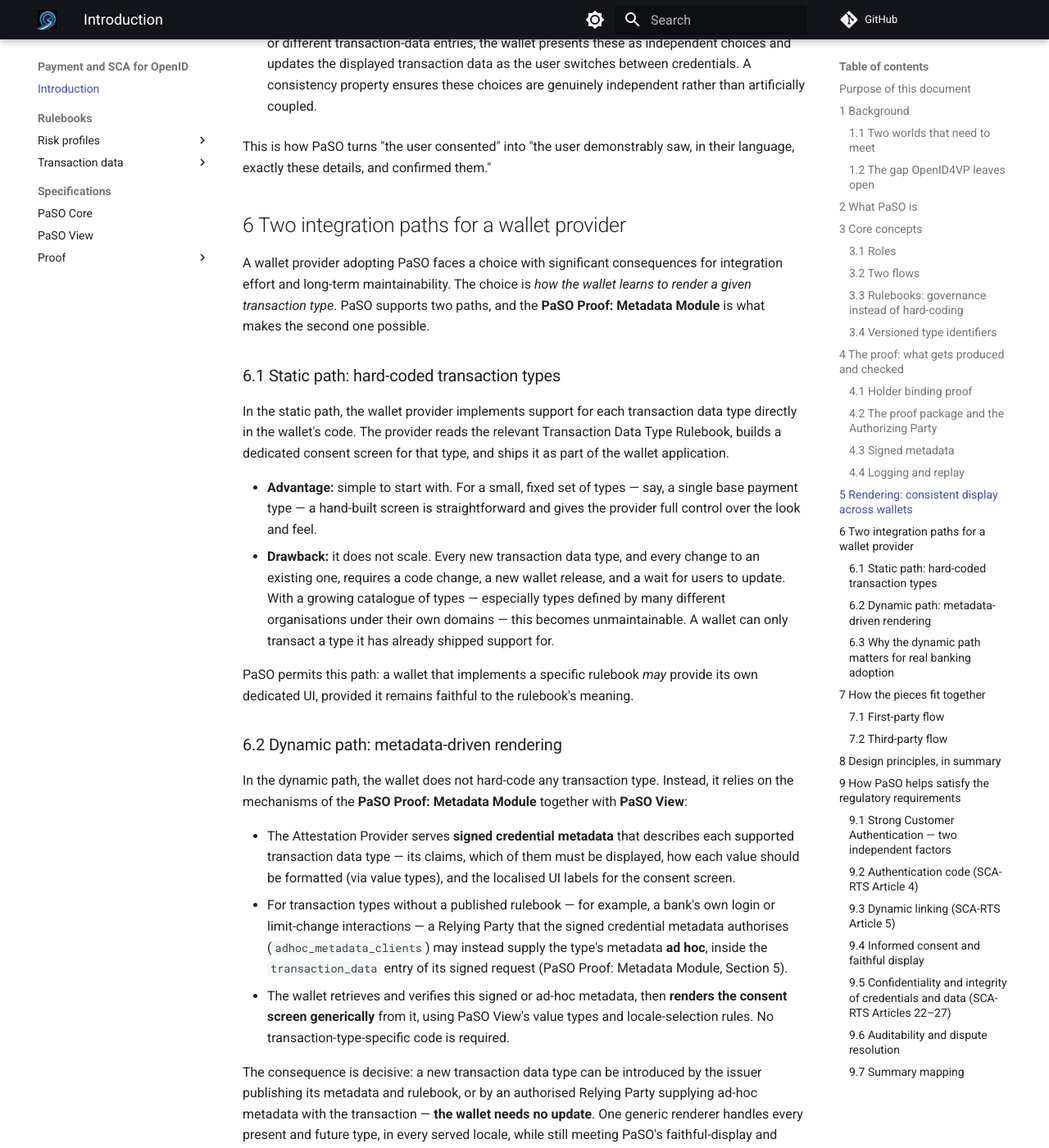
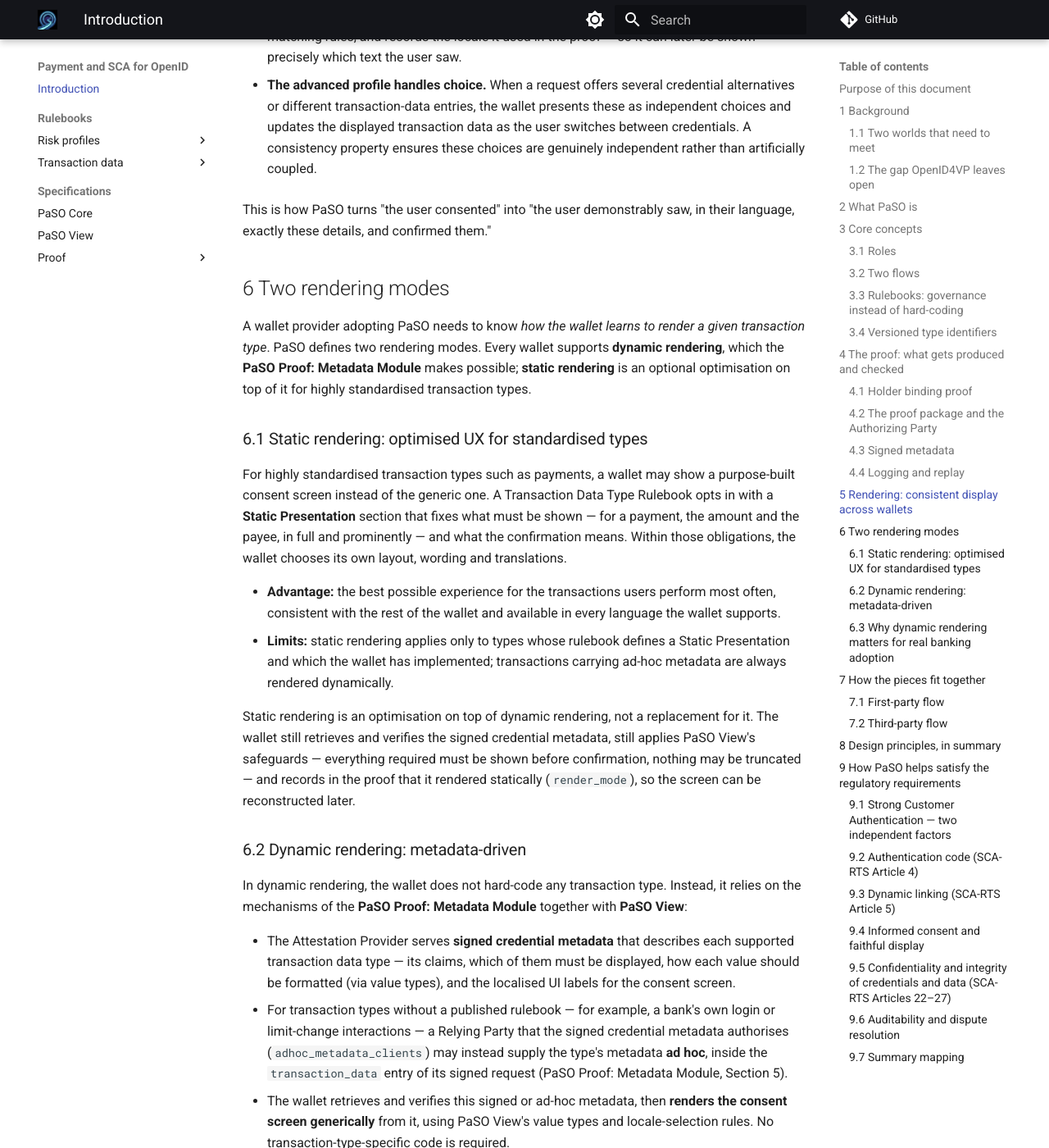
Before and after one commit to APTITUDE-Consortium/payments-and-sca-for-openid, an MkDocs documentation site: the page built from docs/index.md, in a window 1280 px wide and 1400 px high, scrolled down 6252 px. Shown: the whole window at 82% size. Built offline with MkDocs 1.6.1 and Material for MkDocs 9.7.7, drawn with Linux system fonts in a browser that asks for light colours; comment, search, counter and statistics services are not loaded; the version menu is left out; some of the changed text lies outside the part shown.

Commit message:
docs: present static and dynamic rendering modes in the overview

```diff
--- a/docs/index.md
+++ b/docs/index.md
@@ -102,7 +102,7 @@ When a wallet presents a PaSO credential together with transaction data, it prod
 - a hash of the exact transaction data the user consented to;
 - an integrity value over the signed request the wallet received;
 - an integrity value over the signed credential metadata used to display the transaction (when applicable);
-- the locale that was actually shown to the user, and the wallet's version.
+- the locale that was actually shown to the user, whether the transaction was rendered statically or dynamically, and the wallet's version.
 
 These claims are carried in the format-appropriate structure — a Key Binding JWT for SD-JWT-VC credentials, or device-signed data elements for mdoc credentials.
 
@@ -128,7 +128,7 @@ Informed consent depends entirely on what the user actually sees. PaSO View defi
 
 The central ideas are:
 
-- **Generic, metadata-driven rendering.** Each displayable claim carries a value type (for example, a currency amount, a date, an image, a frequency code, or a URL). The wallet knows how to render each value type. A wallet may provide a dedicated UI for a type it specifically implements, but it must always be able to fall back to the generic renderer.
+- **Generic, metadata-driven rendering.** Each displayable claim carries a value type (for example, a currency amount, a date, an image, a frequency code, or a URL). The wallet knows how to render each value type. Every wallet must be able to render any type this way. For highly standardised types whose rulebook allows it, such as payments, a wallet may instead use **static rendering** — its own purpose-built screen within the rulebook's obligations — as an optional optimisation (see Section 6).
 
 - **Display is mandatory and faithful.** Everything designated for display must be shown before the user can confirm. Parties may not use labels or hints to obscure information relevant to consent. Security hints, when provided, must be shown exactly.
 
@@ -138,22 +138,22 @@ The central ideas are:
 
 This is how PaSO turns "the user consented" into "the user demonstrably saw, in their language, exactly these details, and confirmed them."
 
-## 6 Two integration paths for a wallet provider
+## 6 Two rendering modes
 
-A wallet provider adopting PaSO faces a choice with significant consequences for integration effort and long-term maintainability. The choice is *how the wallet learns to render a given transaction type*. PaSO supports two paths, and the **PaSO Proof: Metadata Module** is what makes the second one possible.
+A wallet provider adopting PaSO needs to know *how the wallet learns to render a given transaction type*. PaSO defines two rendering modes. Every wallet supports **dynamic rendering**, which the **PaSO Proof: Metadata Module** makes possible; **static rendering** is an optional optimisation on top of it for highly standardised transaction types.
 
-### 6.1 Static path: hard-coded transaction types
+### 6.1 Static rendering: optimised UX for standardised types
 
-In the static path, the wallet provider implements support for each transaction data type directly in the wallet's code. The provider reads the relevant Transaction Data Type Rulebook, builds a dedicated consent screen for that type, and ships it as part of the wallet application.
+For highly standardised transaction types such as payments, a wallet may show a purpose-built consent screen instead of the generic one. A Transaction Data Type Rulebook opts in with a **Static Presentation** section that fixes what must be shown — for a payment, the amount and the payee, in full and prominently — and what the confirmation means. Within those obligations, the wallet chooses its own layout, wording and translations.
 
-- **Advantage:** simple to start with. For a small, fixed set of types — say, a single base payment type — a hand-built screen is straightforward and gives the provider full control over the look and feel.
-- **Drawback:** it does not scale. Every new transaction data type, and every change to an existing one, requires a code change, a new wallet release, and a wait for users to update. With a growing catalogue of types — especially types defined by many different organisations under their own domains — this becomes unmaintainable. A wallet can only transact a type it has already shipped support for.
+- **Advantage:** the best possible experience for the transactions users perform most often, consistent with the rest of the wallet and available in every language the wallet supports.
+- **Limits:** static rendering applies only to types whose rulebook defines a Static Presentation and which the wallet has implemented; transactions carrying ad-hoc metadata are always rendered dynamically.
 
-PaSO permits this path: a wallet that implements a specific rulebook *may* provide its own dedicated UI, provided it remains faithful to the rulebook's meaning.
+Static rendering is an optimisation on top of dynamic rendering, not a replacement for it. The wallet still retrieves and verifies the signed credential metadata, still applies PaSO View's safeguards — everything required must be shown before confirmation, nothing may be truncated — and records in the proof that it rendered statically (`render_mode`), so the screen can be reconstructed later.
 
-### 6.2 Dynamic path: metadata-driven rendering
+### 6.2 Dynamic rendering: metadata-driven
 
-In the dynamic path, the wallet does not hard-code any transaction type. Instead, it relies on the mechanisms of the **PaSO Proof: Metadata Module** together with **PaSO View**:
+In dynamic rendering, the wallet does not hard-code any transaction type. Instead, it relies on the mechanisms of the **PaSO Proof: Metadata Module** together with **PaSO View**:
 
 - The Attestation Provider serves **signed credential metadata** that describes each supported transaction data type — its claims, which of them must be displayed, how each value should be formatted (via value types), and the localised UI labels for the consent screen.
 - For transaction types without a published rulebook — for example, a bank's own login or limit-change interactions — a Relying Party that the signed credential metadata authorises (`adhoc_metadata_clients`) may instead supply the type's metadata **ad hoc**, inside the `transaction_data` entry of its signed request (PaSO Proof: Metadata Module, Section 5).
@@ -161,11 +161,11 @@ In the dynamic path, the wallet does not hard-code any transaction type. Instead
 
 The consequence is decisive: a new transaction data type can be introduced by the issuer publishing its metadata and rulebook, or by an authorised Relying Party supplying ad-hoc metadata with the transaction — **the wallet needs no update**. One generic renderer handles every present and future type, in every served locale, while still meeting PaSO's faithful-display and dynamic-linking guarantees. The signed nature of the metadata is what makes this safe: the wallet is not rendering arbitrary issuer-supplied UI, but verified, integrity-protected descriptions bound to the credential and its issuer, which also become part of the evidence (via the `metadata_integrity` value in the proof). Ad-hoc metadata is equally constrained: only Relying Parties named in the issuer's signed metadata may supply it, and it is bound to the signed request it arrives in.
 
-This is why the Metadata Module is central rather than peripheral. It converts rendering from a per-type engineering task into a one-time capability.
+This is why the Metadata Module is central rather than peripheral, and why dynamic rendering is mandatory for every wallet: a wallet limited to the types it has built static screens for could only transact what it has already shipped. Dynamic rendering converts rendering from a per-type engineering task into a one-time capability.
 
-### 6.3 Why the dynamic path matters for real banking adoption
+### 6.3 Why dynamic rendering matters for real banking adoption
 
-The dynamic path is not merely a convenience. It is effectively a precondition for using a wallet as a general authentication mechanism in existing banking applications.
+Dynamic rendering is not merely a convenience. It is effectively a precondition for using a wallet as a general authentication mechanism in existing banking applications.
 
 The reason lies in how modern banking apps already work. Today, banks routinely show transaction-specific consent dialogs — and perform dynamic linking — for far more than payments. Regulation (PSD2) mandates SCA with dynamic linking for payment transactions, but it is common market practice for banks to apply the same transaction-bound consent pattern to a range of **non-payment** interactions as well, for example:
 
@@ -176,9 +176,9 @@ The reason lies in how modern banking apps already work. Today, banks routinely
 
 None of these is required by PSD2 to use dynamic linking, yet banks do it because it is good security practice and users expect it. Each such interaction has its own consent screen with its own fields and wording.
 
-If a wallet is to serve as the authentication mechanism for these interactions — as an alternative to a bank's existing in-app SCA — it must be able to display the right consent screen for *each* of them. Under the static path, every one of these interaction types, across every bank that wants to use the wallet, would require the wallet provider to ship and maintain bespoke UI. That does not scale to the diversity of banks and interaction types in the market, and it puts the wallet provider in the impractical position of having to release an update whenever any bank introduces or changes an interaction.
+If a wallet is to serve as the authentication mechanism for these interactions — as an alternative to a bank's existing in-app SCA — it must be able to display the right consent screen for *each* of them. With static rendering alone, every one of these interaction types, across every bank that wants to use the wallet, would require the wallet provider to ship and maintain bespoke UI. That does not scale to the diversity of banks and interaction types in the market, and it puts the wallet provider in the impractical position of having to release an update whenever any bank introduces or changes an interaction.
 
-Under the dynamic path, each bank simply publishes signed metadata for its interaction types — or, acting as its own Relying Party, supplies ad-hoc metadata with each request — and the wallet renders them generically. The wallet becomes a universal, transaction-aware consent surface for financial interactions — payment and non-payment alike — without per-bank, per-interaction engineering. For a wallet provider that intends to be adopted broadly as an SCA mechanism, this is the path that makes the proposition viable.
+With dynamic rendering, each bank simply publishes signed metadata for its interaction types — or, acting as its own Relying Party, supplies ad-hoc metadata with each request — and the wallet renders them generically. The wallet becomes a universal, transaction-aware consent surface for financial interactions — payment and non-payment alike — without per-bank, per-interaction engineering. This is why PaSO requires every wallet to support dynamic rendering, and treats static rendering as an optimisation for the standardised types — such as payments — where a purpose-built screen adds the most value.
 
 ## 7 How the pieces fit together
 
```
